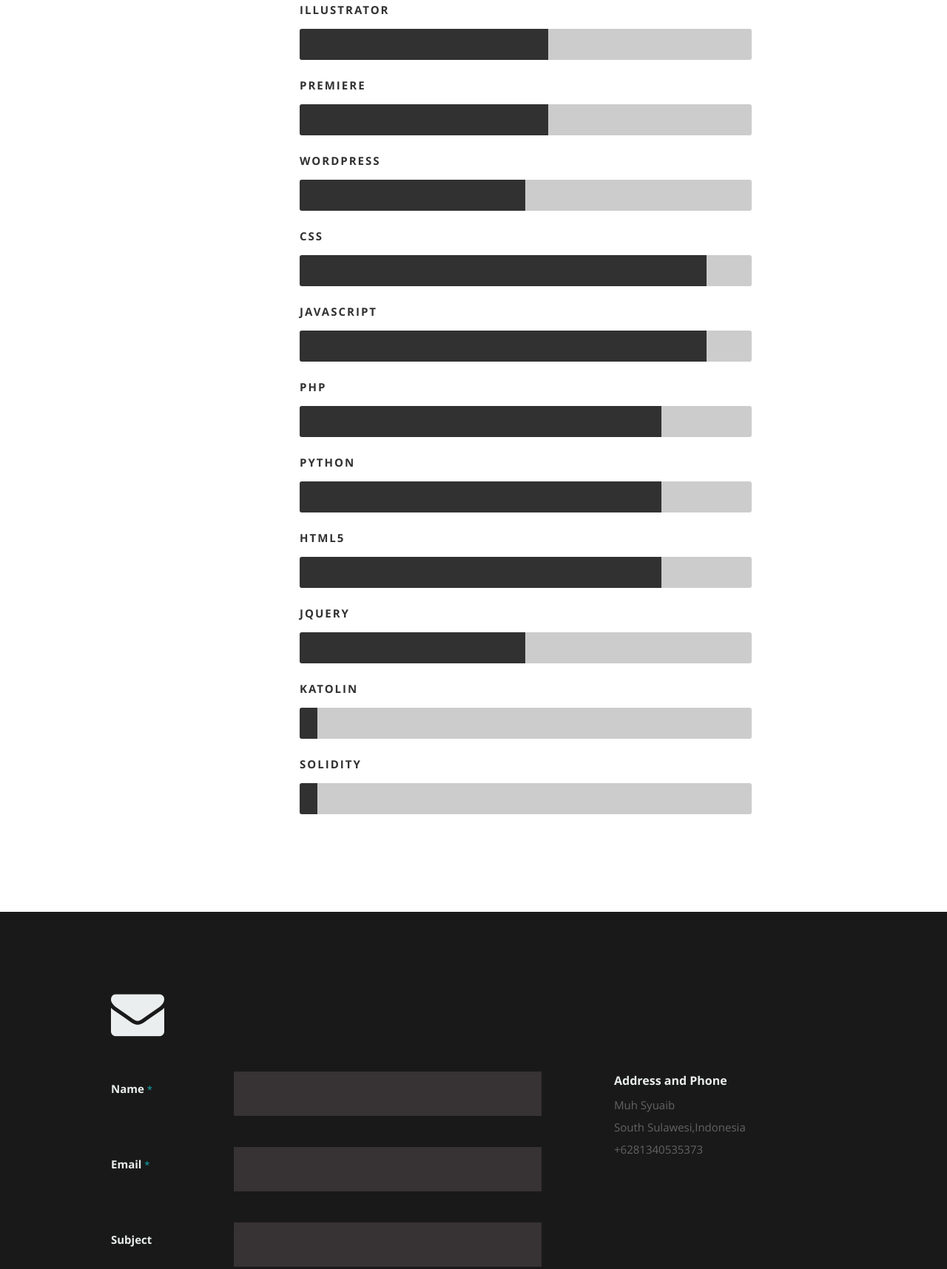
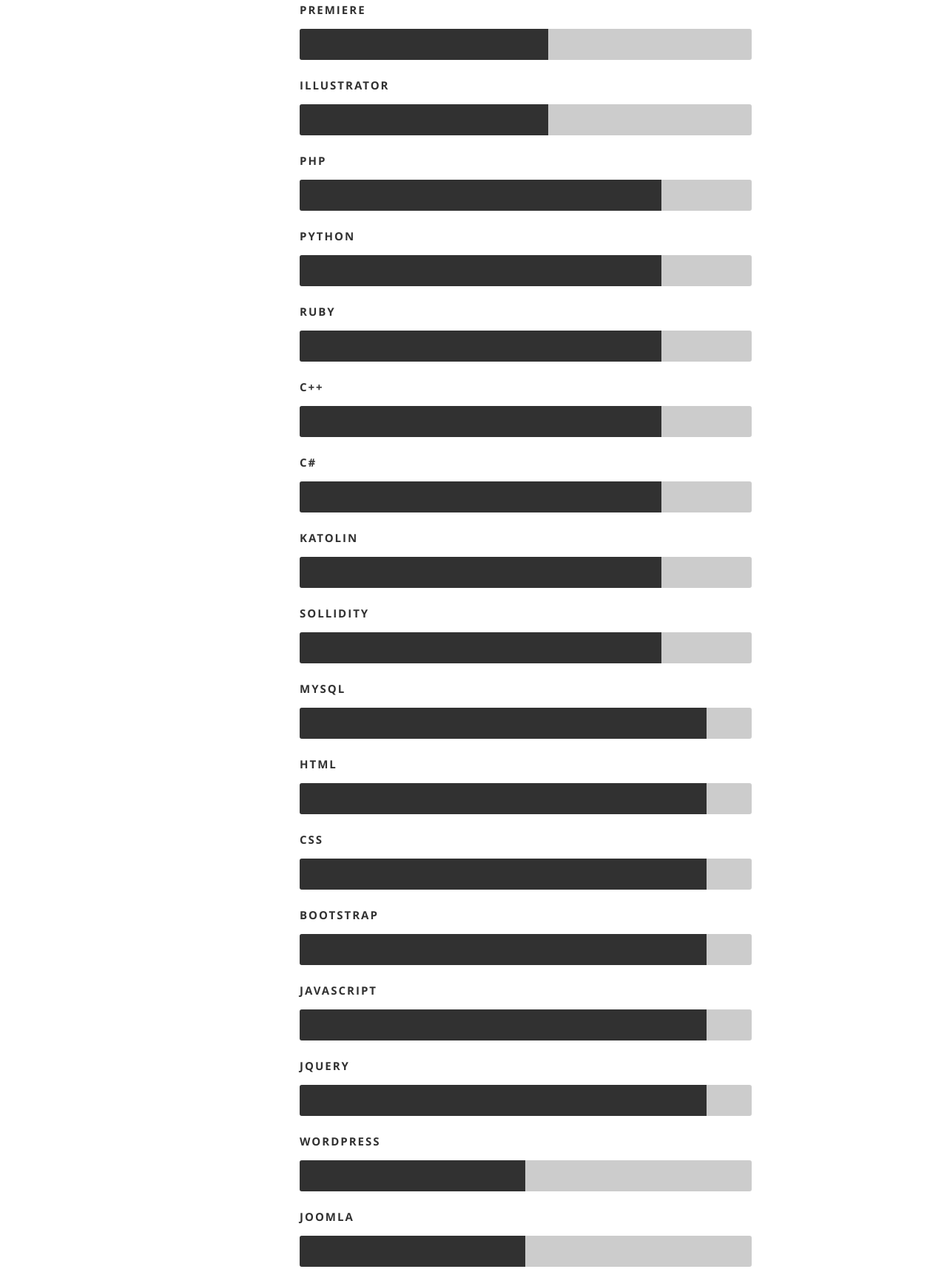
Before and after one commit to Syuaib/page, a plain HTML site: page index.html in a window 1280 px wide. Shown: the part 1505-3221 px from the top of the page at 74% size. Drawn offline with nearby package versions, Linux system fonts and the light colour scheme.

Commit message:
Update index.html

```diff
--- a/index.html
+++ b/index.html
@@ -144,18 +144,24 @@
 				<div class="bars">
 
 				   <ul class="skills">
-					   <li><span class="bar-expand illustrator"></span><em>Photoshop</em></li>
-                  <li><span class="bar-expand illustrator"></span><em>Illustrator</em></li>
-                  <li><span class="bar-expand illustrator"></span><em>Premiere</em></li>
-						<li><span class="bar-expand wordpress"></span><em>Wordpress</em></li>
-						<li><span class="bar-expand css"></span><em>CSS</em></li>
-					        						<li><span class="bar-expand css"></span><em>Javascript</em></li>
-
-                  <li><span class="bar-expand html5"></span><em>PHP</em></li>
-                  <li><span class="bar-expand html5"></span><em>Python</em></li>						<li><span class="bar-expand html5"></span><em>HTML5</em></li>
-                  <li><span class="bar-expand jquery"></span><em>jQuery</em></li>
-					   						<li><span class="bar-expand Katolin"></span><em>Katolin</em></li>
-					   						<li><span class="bar-expand Solidity"></span><em>Solidity</em></li>
+<li><span class="bar-expand illustrator"></span><em>Photoshop</em></li>
+<li><span class="bar-expand illustrator"></span><em>Premiere</em></li>
+<li><span class="bar-expand illustrator"></span><em>Illustrator</em></li>
+<li><span class="bar-expand html5"></span><em>PHP</em></li>
+<li><span class="bar-expand html5"></span><em>Python</em></li>
+<li><span class="bar-expand html5"></span><em>Ruby</em></li>
+<li><span class="bar-expand html5"></span><em>C++</em></li>
+<li><span class="bar-expand html5"></span><em>C#</em></li>
+<li><span class="bar-expand html5"></span><em>Katolin</em></li>
+<li><span class="bar-expand html5"></span><em>Sollidity</em></li>
+<li><span class="bar-expand css"></span><em>Mysql</em></li>
+<li><span class="bar-expand css"></span><em>HTML</em></li>
+<li><span class="bar-expand css"></span><em>CSS</em></li>
+<li><span class="bar-expand css"></span><em>Bootstrap</em></li>
+<li><span class="bar-expand css"></span><em>JavaScript</em></li>
+<li><span class="bar-expand css"></span><em>Jquery</em></li>
+<li><span class="bar-expand wordpress"></span><em>Wordpress</em></li>
+<li><span class="bar-expand wordpress"></span><em>Joomla</em></li>
 					</ul>
 
 				</div><!-- end skill-bars -->
```
